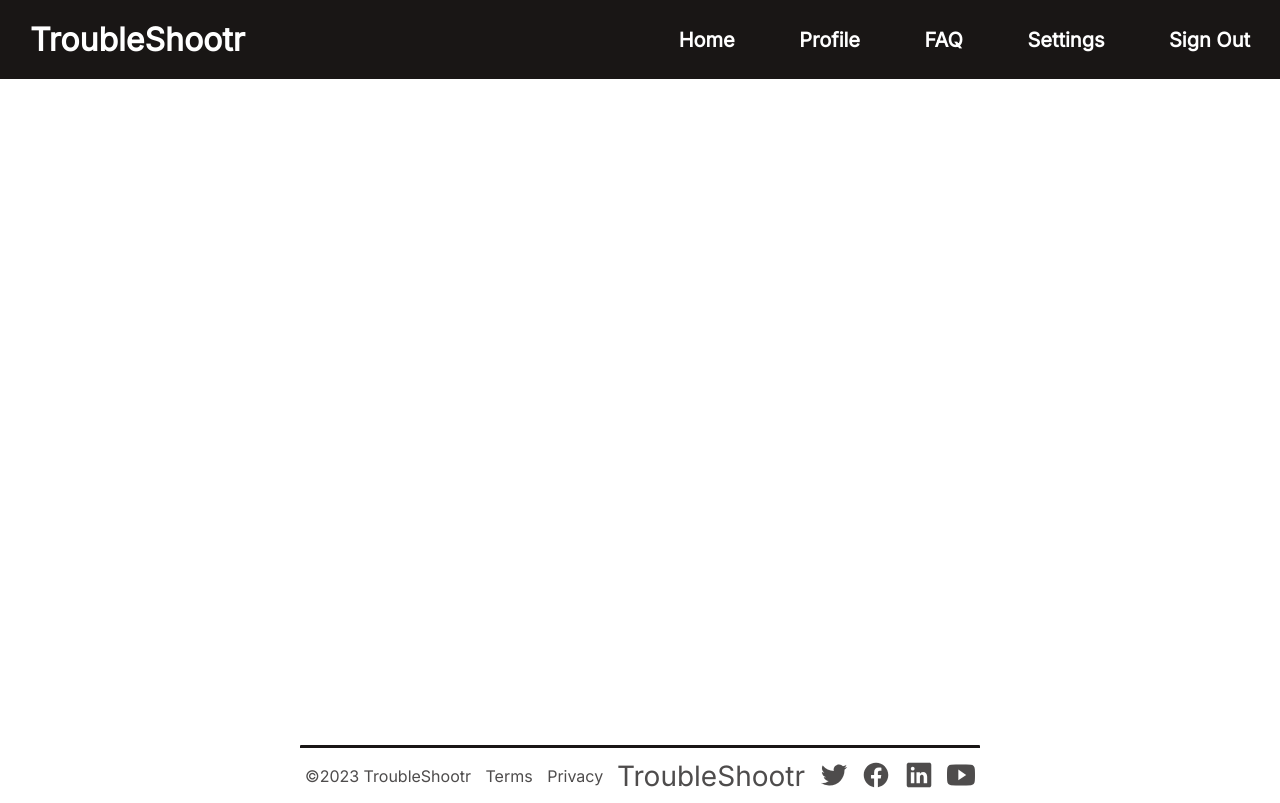
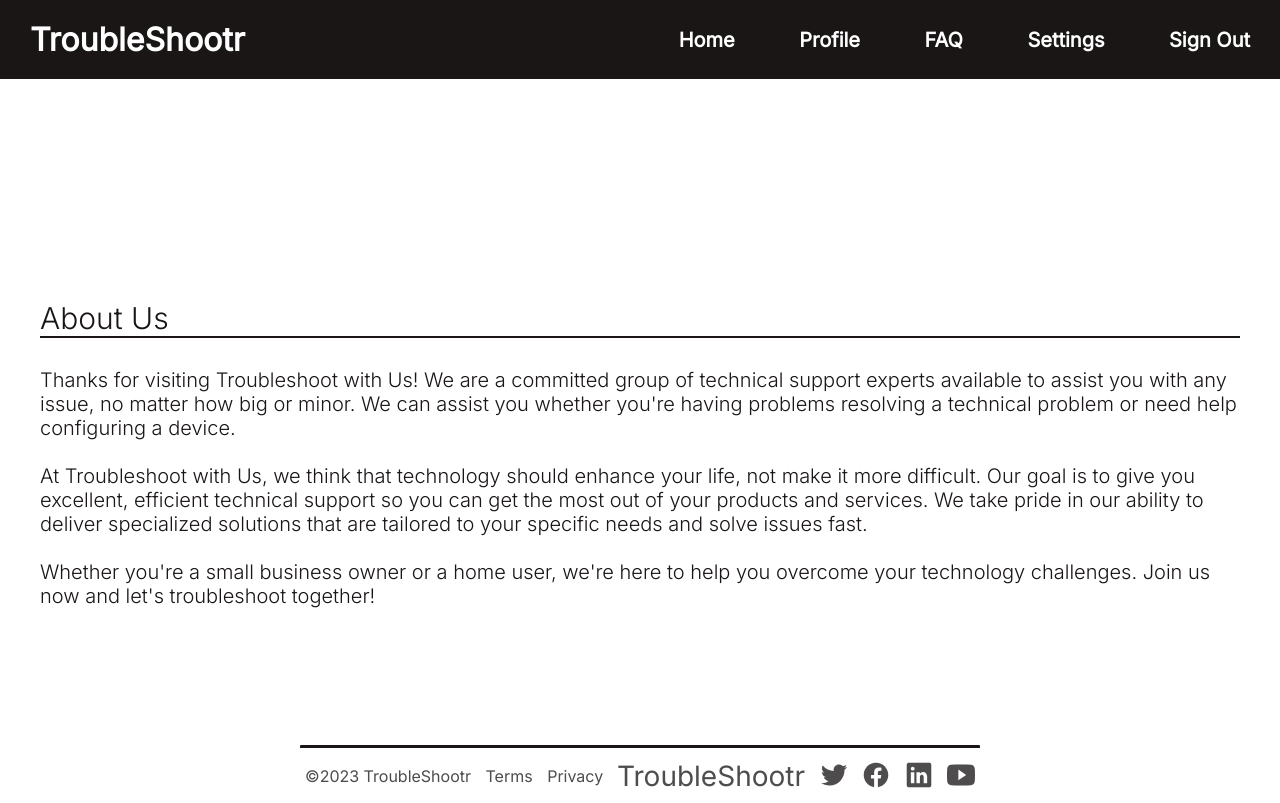
Before and after one commit to diogocs24/LTW-TroubleShootr, a PHP site: page /about_page.html in a window 1280 px wide. Run offline with PHP 8.4, Linux system fonts and the light colour scheme.

Commit message:
about_page

```diff
--- a/about_page.html
+++ b/about_page.html
@@ -23,7 +23,14 @@
 		<div id="page-container">
 			<main id="main">
 
-                <!--Source Page-->
+                <div id="about">
+					<div id="about_text">
+						<h1 class="about_title">About Us</h1>
+						<p>Thanks for visiting Troubleshoot with Us! We are a committed group of technical support experts available to assist you with any issue, no matter how big or minor. We can assist you whether you're having problems resolving a technical problem or need help configuring a device.<br><br>
+							At Troubleshoot with Us, we think that technology should enhance your life, not make it more difficult. Our goal is to give you excellent, efficient technical support so you can get the most out of your products and services. We take pride in our ability to deliver specialized solutions that are tailored to your specific needs and solve issues fast.<br><br>
+							Whether you're a small business owner or a home user, we're here to help you overcome your technology challenges. Join us now and let's troubleshoot together!</p>
+					</div>
+				</div>
 
             </main>
 			<footer id="footer">
--- a/style.css
+++ b/style.css
@@ -350,10 +350,34 @@ body{
 	padding-top: 3px;
 }
 
+/* About Page */
 
+#about {
+	max-width: 1200px;
+	margin: 100px auto;
+	display: flex;
+	margin-top: 200px;
+}
 
+#about_text {
+	color: var(--secondary-color);
+}
 
+.about_title {
+	margin-bottom: 30px;
+	font-weight: 300;
+	font-size: 30px;
+	width: 100%;
+	border-bottom: 2px solid var(--secondary-color);
+	color: var(--secondary-color);
+}
 
+#about_text p{
+	width: 100%;
+	color: var(--secondary-color);
+	font-size: 20px;
+	font-weight: 300;
+}
 
 
 /* Home Page */
```
